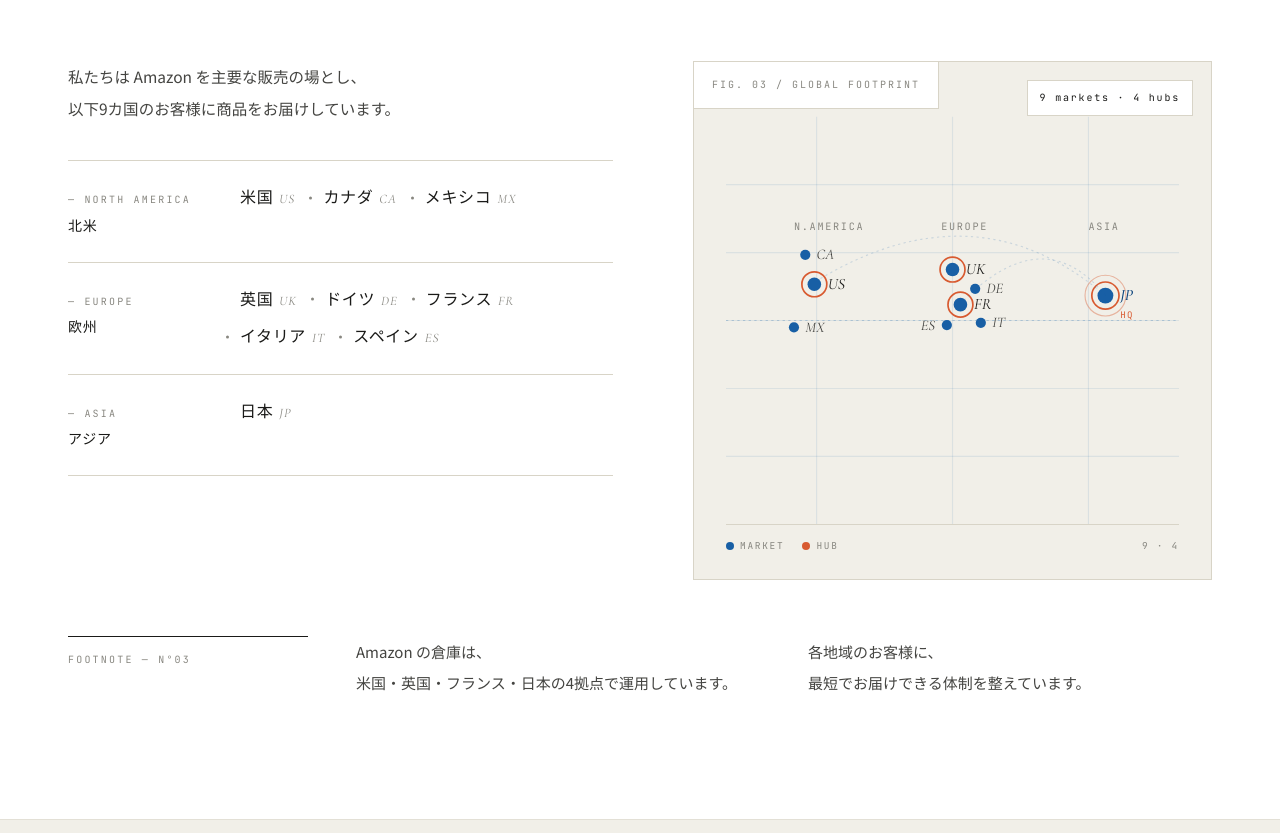
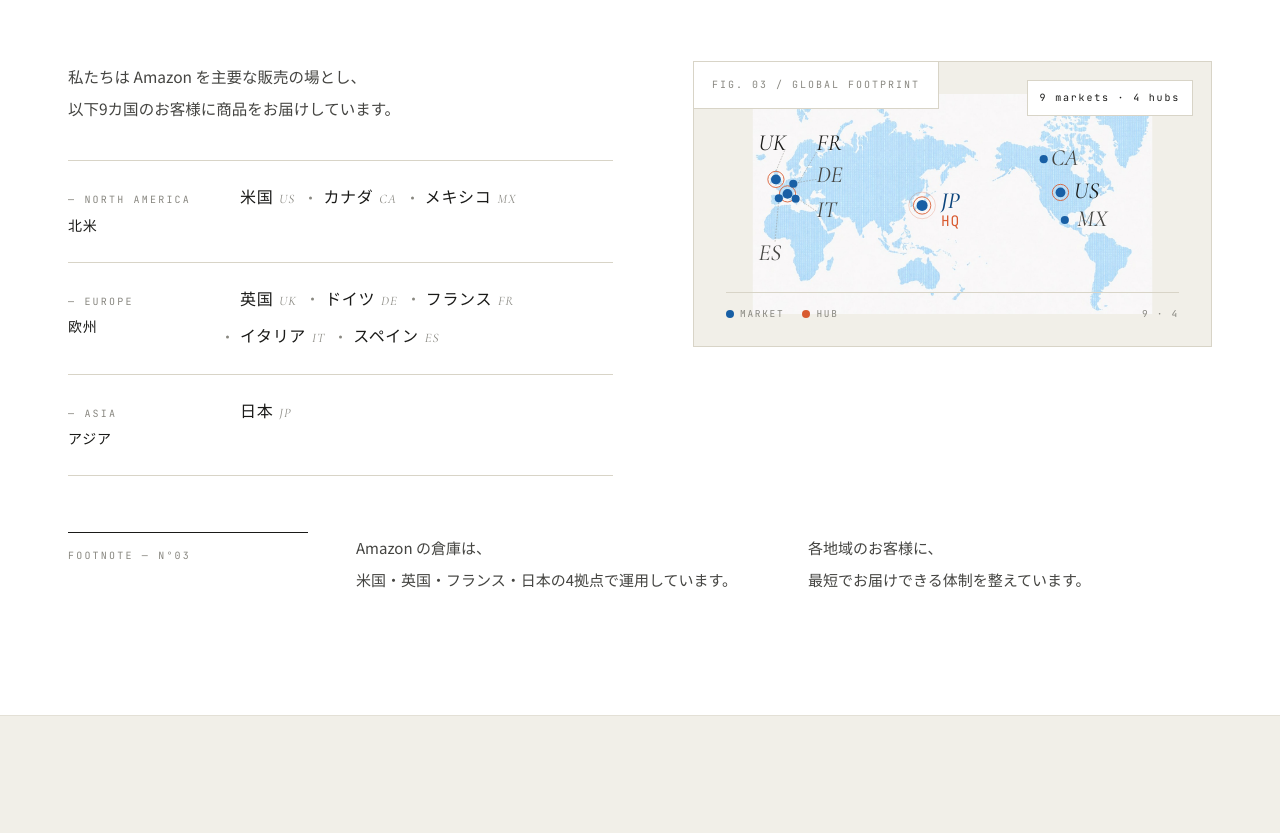
Before and after one commit to asia-honpo/website-public, a plain HTML site: page business.html in a window 1280 px wide. Shown: the part 2601-3434 px from the top of the page. Drawn offline with nearby package versions, Linux system fonts and the light colour scheme.

Commit message:
v2.1.6: 世界地図 JP 中心化 + 80px text + intermediate markers
世界地図セクション (business.html N°03) を全面刷新:

- World map base image (Pacific-centered, JP at center) を導入
  - /images/world-map-pacific.jpg (1380x762, 154KB)
- SVG viewBox を 0 0 1380 762 に変更 (crop 後画像と整合)
- 9 markers を地理的に正確な位置に配置 (CEO Live preview で verify)
- EU 5 markers (UK, DE, FR, IT, ES) を fan-out layout で leader line 接続
  - HUB priority: UK/FR を TOP 配置
- Text font-size を 42 → 80 に拡大、HQ tag を 26 → 50 に拡大
- Marker intermediate enlargement (HUB ring r=24→28、market dot r=11→14)
- Layer Z-order 改善: leader → ring → dot → text の順で重なり対応

CSS hotfix:
- .map-visual aspect-ratio:1380/762 削除、SVG height:auto に変更
- padding-bottom 32→72px で legend overlap を解消

```diff
--- a/business.html
+++ b/business.html
@@ -497,7 +497,7 @@
   /* Map visual */
   .map-visual{
     position:relative;
-    aspect-ratio:1/1;
+    aspect-ratio:1380/762;
     background:var(--bg-warm);
     border:1px solid var(--line-2);
     padding:32px;
@@ -1031,59 +1031,59 @@
       <div class="map-visual" aria-hidden="true">
         <div class="corner">FIG. 03 / GLOBAL FOOTPRINT</div>
         <div class="tag">9 markets · 4 hubs</div>
-        <svg viewBox="0 0 400 360" xmlns="http://www.w3.org/2000/svg" preserveAspectRatio="xMidYMid meet">
-          <!-- baseline grid -->
-          <g stroke="rgba(24,95,165,.10)" stroke-width="1">
-            <line x1="0" y1="60" x2="400" y2="60"/>
-            <line x1="0" y1="120" x2="400" y2="120"/>
-            <line x1="0" y1="180" x2="400" y2="180"/>
-            <line x1="0" y1="240" x2="400" y2="240"/>
-            <line x1="0" y1="300" x2="400" y2="300"/>
-            <line x1="80" y1="0" x2="80" y2="360"/>
-            <line x1="200" y1="0" x2="200" y2="360"/>
-            <line x1="320" y1="0" x2="320" y2="360"/>
-          </g>
-          <!-- equator -->
-          <line x1="0" y1="180" x2="400" y2="180" stroke="rgba(24,95,165,.25)" stroke-width="1" stroke-dasharray="2 3"/>
+        <svg viewBox="0 0 1380 762" xmlns="http://www.w3.org/2000/svg" preserveAspectRatio="xMidYMid meet">
+          <!-- World map base image (Pacific-centered, cropped) -->
+          <image href="/images/world-map-pacific.jpg" x="0" y="0" width="1380" height="762" preserveAspectRatio="xMidYMid meet"/>
 
-          <!-- region labels -->
-          <text x="60" y="100" font-family="JetBrains Mono, monospace" font-size="9" fill="#888780" letter-spacing="1.5">N.AMERICA</text>
-          <text x="190" y="100" font-family="JetBrains Mono, monospace" font-size="9" fill="#888780" letter-spacing="1.5">EUROPE</text>
-          <text x="320" y="100" font-family="JetBrains Mono, monospace" font-size="9" fill="#888780" letter-spacing="1.5">ASIA</text>
+          <!-- Layer 1: Leader lines (EU labels → markers) -->
+          <line x1="110" y1="195" x2="80" y2="267" stroke="#888780" stroke-width="1.5" stroke-dasharray="6 4"/>
+          <line x1="220" y1="200" x2="144" y2="331" stroke="#888780" stroke-width="1.5" stroke-dasharray="6 4"/>
+          <line x1="220" y1="295" x2="153" y2="306" stroke="#888780" stroke-width="1.5" stroke-dasharray="6 4"/>
+          <line x1="220" y1="405" x2="162" y2="365" stroke="#888780" stroke-width="1.5" stroke-dasharray="6 4"/>
+          <line x1="77" y1="510" x2="89" y2="374" stroke="#888780" stroke-width="1.5" stroke-dasharray="6 4"/>
 
-          <!-- Markets (navy dots) and Hubs (coral ring) -->
-          <!-- US (NY-ish) -->
-          <g><circle cx="78" cy="148" r="6" fill="#185FA5"/><circle cx="78" cy="148" r="11" fill="none" stroke="#D85A30" stroke-width="1.5"/><text x="90" y="152" font-family="Cormorant Garamond, serif" font-style="italic" font-size="14" fill="#1A1A18">US</text></g>
-          <!-- CA -->
-          <g><circle cx="70" cy="122" r="4.5" fill="#185FA5"/><text x="80" y="126" font-family="Cormorant Garamond, serif" font-style="italic" font-size="13" fill="#444441">CA</text></g>
-          <!-- MX -->
-          <g><circle cx="60" cy="186" r="4.5" fill="#185FA5"/><text x="70" y="190" font-family="Cormorant Garamond, serif" font-style="italic" font-size="13" fill="#444441">MX</text></g>
+          <!-- Layer 2: Rings (HUB rings and JP HQ outer rings, drawn before dots so dots cover overlaps) -->
+          <!-- UK HUB ring -->
+          <circle cx="80" cy="295" r="28" fill="none" stroke="#D85A30" stroke-width="3"/>
+          <!-- FR HUB ring -->
+          <circle cx="120" cy="345" r="28" fill="none" stroke="#D85A30" stroke-width="3"/>
+          <!-- JP HQ outer ring (faded) -->
+          <circle cx="585" cy="385" r="46" fill="none" stroke="#D85A30" stroke-width="2" opacity="0.4"/>
+          <!-- JP HUB ring -->
+          <circle cx="585" cy="385" r="30" fill="none" stroke="#D85A30" stroke-width="3"/>
+          <!-- US HUB ring -->
+          <circle cx="1063" cy="340" r="28" fill="none" stroke="#D85A30" stroke-width="3"/>
 
-          <!-- UK (with hub) -->
-          <g><circle cx="200" cy="135" r="6" fill="#185FA5"/><circle cx="200" cy="135" r="11" fill="none" stroke="#D85A30" stroke-width="1.5"/><text x="212" y="139" font-family="Cormorant Garamond, serif" font-style="italic" font-size="14" fill="#1A1A18">UK</text></g>
-          <!-- DE -->
-          <g><circle cx="220" cy="152" r="4.5" fill="#185FA5"/><text x="230" y="156" font-family="Cormorant Garamond, serif" font-style="italic" font-size="13" fill="#444441">DE</text></g>
-          <!-- FR (with hub) -->
-          <g><circle cx="207" cy="166" r="6" fill="#185FA5"/><circle cx="207" cy="166" r="11" fill="none" stroke="#D85A30" stroke-width="1.5"/><text x="219" y="170" font-family="Cormorant Garamond, serif" font-style="italic" font-size="14" fill="#1A1A18">FR</text></g>
-          <!-- IT -->
-          <g><circle cx="225" cy="182" r="4.5" fill="#185FA5"/><text x="235" y="186" font-family="Cormorant Garamond, serif" font-style="italic" font-size="13" fill="#444441">IT</text></g>
-          <!-- ES -->
-          <g><circle cx="195" cy="184" r="4.5" fill="#185FA5"/><text x="172" y="188" font-family="Cormorant Garamond, serif" font-style="italic" font-size="13" fill="#444441">ES</text></g>
+          <!-- Layer 3: Marker dots (foreground, covers ring overlaps in EU cluster) -->
+          <!-- EU dots -->
+          <circle cx="80" cy="295" r="17" fill="#185FA5"/>
+          <circle cx="140" cy="310" r="14" fill="#185FA5"/>
+          <circle cx="120" cy="345" r="17" fill="#185FA5"/>
+          <circle cx="148" cy="362" r="14" fill="#185FA5"/>
+          <circle cx="90" cy="360" r="14" fill="#185FA5"/>
+          <!-- JP dot -->
+          <circle cx="585" cy="385" r="19" fill="#185FA5"/>
+          <!-- N. America dots -->
+          <circle cx="1005" cy="225" r="14" fill="#185FA5"/>
+          <circle cx="1063" cy="340" r="17" fill="#185FA5"/>
+          <circle cx="1078" cy="435" r="14" fill="#185FA5"/>
 
-          <!-- JP (with hub, HQ marker) -->
-          <g>
-            <circle cx="335" cy="158" r="7" fill="#185FA5"/>
-            <circle cx="335" cy="158" r="12" fill="none" stroke="#D85A30" stroke-width="1.5"/>
-            <circle cx="335" cy="158" r="18" fill="none" stroke="#D85A30" stroke-width="1" opacity=".4"/>
-            <text x="348" y="162" font-family="Cormorant Garamond, serif" font-style="italic" font-size="14" fill="#0C447C" font-weight="500">JP</text>
-            <text x="348" y="178" font-family="JetBrains Mono, monospace" font-size="8" fill="#D85A30" letter-spacing="1.2">HQ</text>
-          </g>
+          <!-- Layer 4: Labels (80px country codes, fan-out layout) -->
+          <!-- EU labels with leader lines -->
+          <text x="20" y="195" font-family="Cormorant Garamond, serif" font-style="italic" font-size="80" fill="#1A1A18">UK</text>
+          <text x="220" y="195" font-family="Cormorant Garamond, serif" font-style="italic" font-size="80" fill="#1A1A18">FR</text>
+          <text x="220" y="305" font-family="Cormorant Garamond, serif" font-style="italic" font-size="80" fill="#444441">DE</text>
+          <text x="220" y="425" font-family="Cormorant Garamond, serif" font-style="italic" font-size="80" fill="#444441">IT</text>
+          <text x="20" y="575" font-family="Cormorant Garamond, serif" font-style="italic" font-size="80" fill="#444441">ES</text>
 
-          <!-- Soft connection arcs from JP to clusters -->
-          <g stroke="rgba(24,95,165,.18)" stroke-width="1" fill="none" stroke-dasharray="2 3">
-            <path d="M335 158 Q 220 60 80 145"/>
-            <path d="M335 158 Q 280 90 207 165"/>
-          </g>
+          <!-- JP label + HQ tag (direct, right of marker) -->
+          <text x="650" y="395" font-family="Cormorant Garamond, serif" font-style="italic" font-size="80" fill="#0C447C" font-weight="500">JP</text>
+          <text x="650" y="455" font-family="JetBrains Mono, monospace" font-size="50" fill="#D85A30" letter-spacing="3">HQ</text>
+
+          <!-- N. America labels (direct, right of markers) -->
+          <text x="1030" y="245" font-family="Cormorant Garamond, serif" font-style="italic" font-size="80" fill="#444441">CA</text>
+          <text x="1110" y="360" font-family="Cormorant Garamond, serif" font-style="italic" font-size="80" fill="#1A1A18">US</text>
+          <text x="1120" y="455" font-family="Cormorant Garamond, serif" font-style="italic" font-size="80" fill="#444441">MX</text>
         </svg>
         <div class="map-legend">
           <div class="key">
```
Also changed, not shown: images/world-map-pacific.jpg (added).
